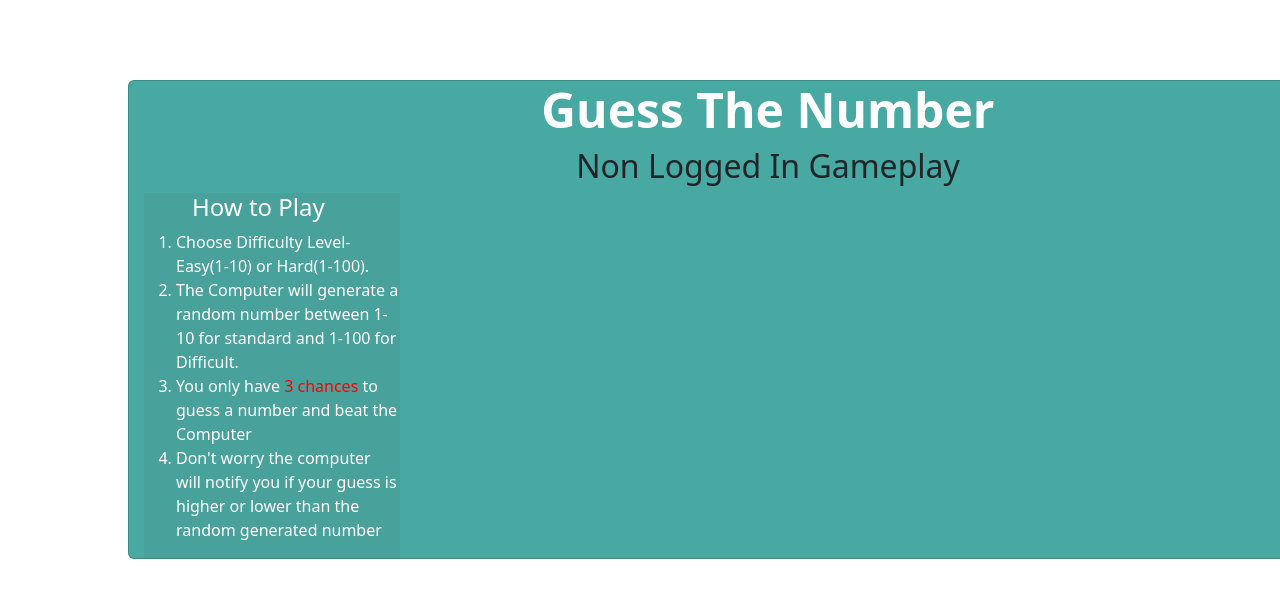
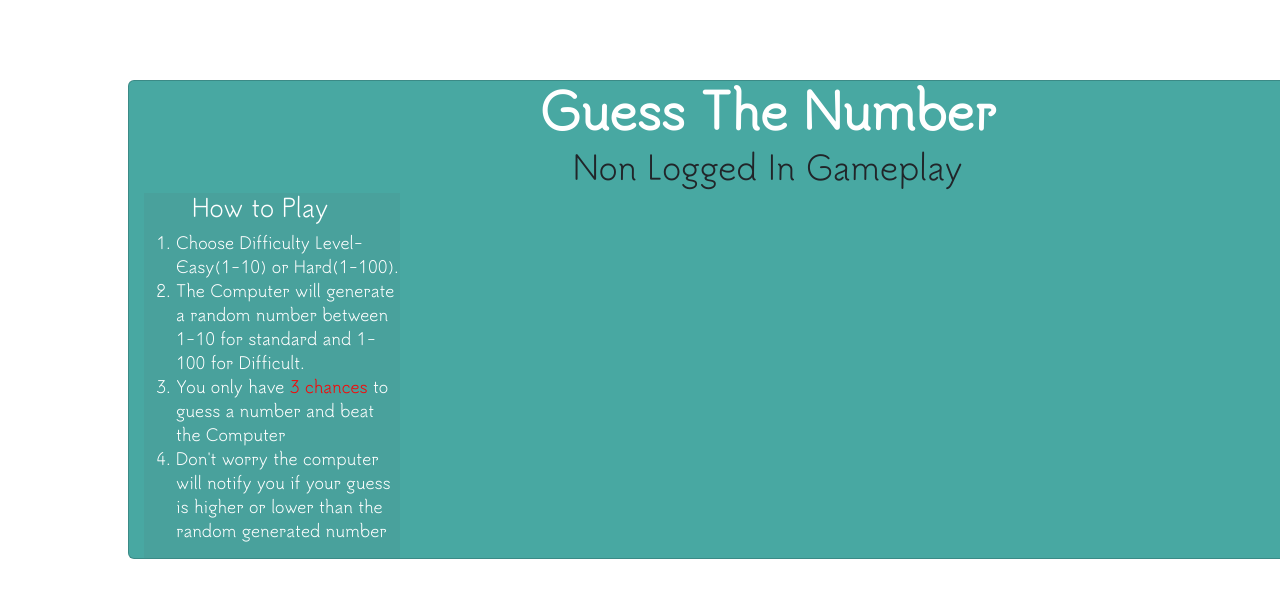
Before and after one commit to AndrewIMLEx/Learning-Project, a React app: page / in a window 1280 px wide. Shown: the top 598 px of the page. Built offline with nearby package versions, Linux system fonts and the light colour scheme.

Commit message:
import font to stylesheet

```diff
--- a/src/style.css
+++ b/src/style.css
@@ -1,3 +1,11 @@
+@font-face{
+  font-family: tsukimi-rounded;
+  src: url(../src/fonts/ttf/TsukimiRounded-Regular.ttf);
+}
+
+*{
+    font-family: tsukimi-rounded;
+}
 .card {
     background-color : #48A8A2;
     width : 80em;
```
